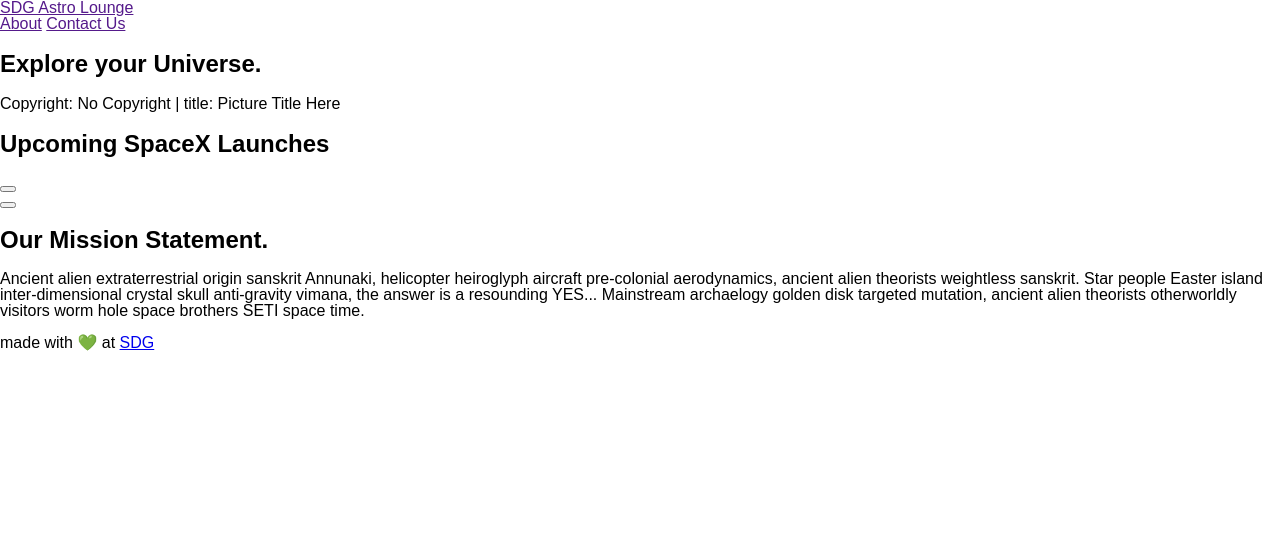
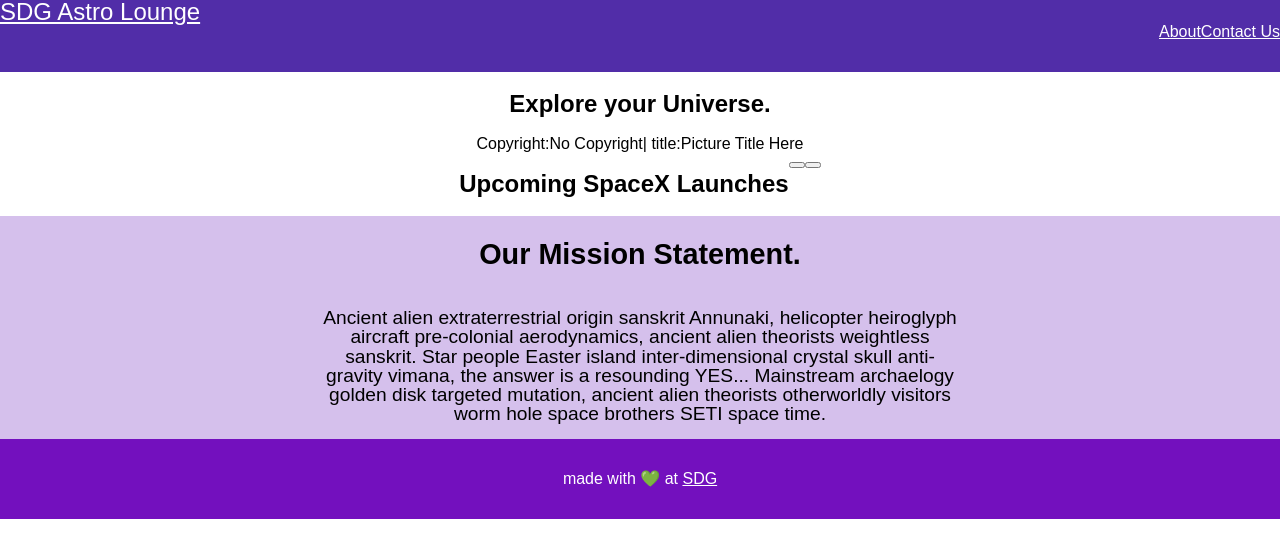
Before and after one commit to jbryan382/astroviewer-remake, a website: page public/index.html in a window 1280 px wide. Drawn offline with Linux system fonts and the light colour scheme.

Commit message:
Changes around CSS, changed class nomenclature

```diff
--- a/public/index.html
+++ b/public/index.html
@@ -8,7 +8,7 @@
     <link rel="stylesheet" href="/screen.css" />
   </head>
   <body class="text-color">
-    <nav class="primary-color">
+    <nav class="header-nav">
       <section>
         <header><a href="">SDG Astro Lounge</a></header>
       </section>
@@ -18,7 +18,7 @@
       </nav>
     </nav>
     <main>
-      <section>
+      <section class="image-section">
         <h1>Explore your Universe.</h1>
       </section>
       <section class="image-details">
@@ -36,7 +36,7 @@
       </section>
       <section class="mission-statement">
         <h2>Our Mission Statement.</h2>
-        <p>
+        <p class="mission-text">
           Ancient alien extraterrestrial origin sanskrit Annunaki, helicopter
           heiroglyph aircraft pre-colonial aerodynamics, ancient alien theorists
           weightless sanskrit. Star people Easter island inter-dimensional
--- a/public/screen.css
+++ b/public/screen.css
@@ -13,3 +13,70 @@ body {
   margin: 0;
   min-height: 100%;
 }
+
+nav header {
+  font-size: 1.5rem;
+}
+
+nav {
+  width: 100%;
+  height: 100%;
+}
+
+.header-nav {
+  background-color: #512da8;
+}
+
+a {
+  color: white;
+}
+.logo-title {
+  width: 100%;
+  display: flex;
+  align-items: center;
+  padding: 0.5rem;
+}
+
+nav.side-menu {
+  display: flex;
+  justify-content: flex-end;
+  padding: 0rem 0rem 2rem 0rem;
+  margin: 0rem 0rem 0rem 0rem;
+}
+
+.mission-statement {
+  display: flex;
+  flex-direction: column;
+  justify-content: center;
+  align-items: center;
+  text-align: center;
+  background-color: #d5c0ec;
+  font-size: 1.2rem;
+}
+
+.mission-text {
+  margin: 1rem 20rem 1rem 20rem;
+}
+
+footer {
+  height: 5rem;
+  display: flex;
+  justify-content: center;
+  align-items: center;
+  background-color: #7310be;
+  color: white;
+}
+
+.spacex-launches {
+  display: flex;
+  justify-content: center;
+}
+
+.image-section {
+  display: flex;
+  justify-content: center;
+}
+.image-details {
+  display: flex;
+  justify-content: center;
+}
```
